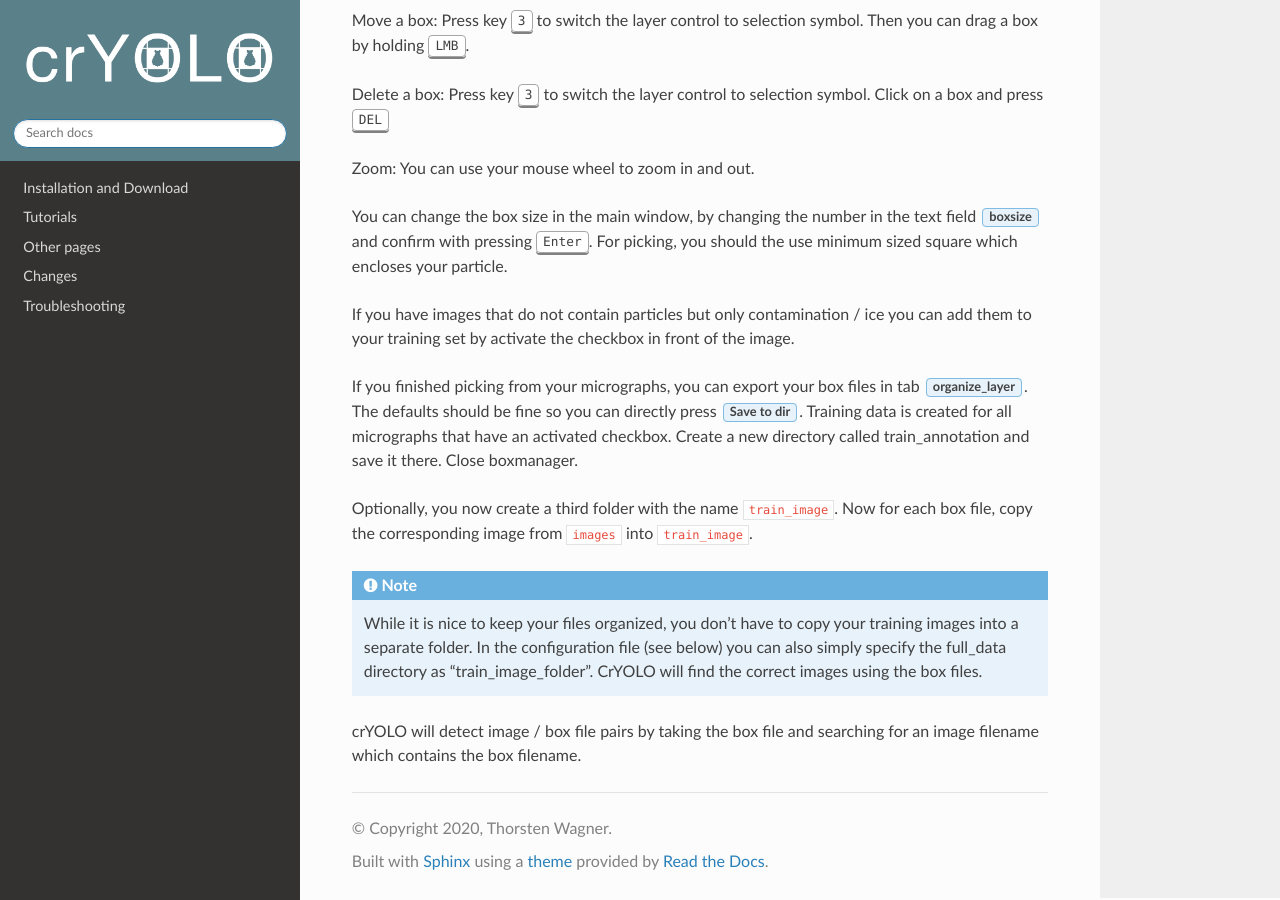
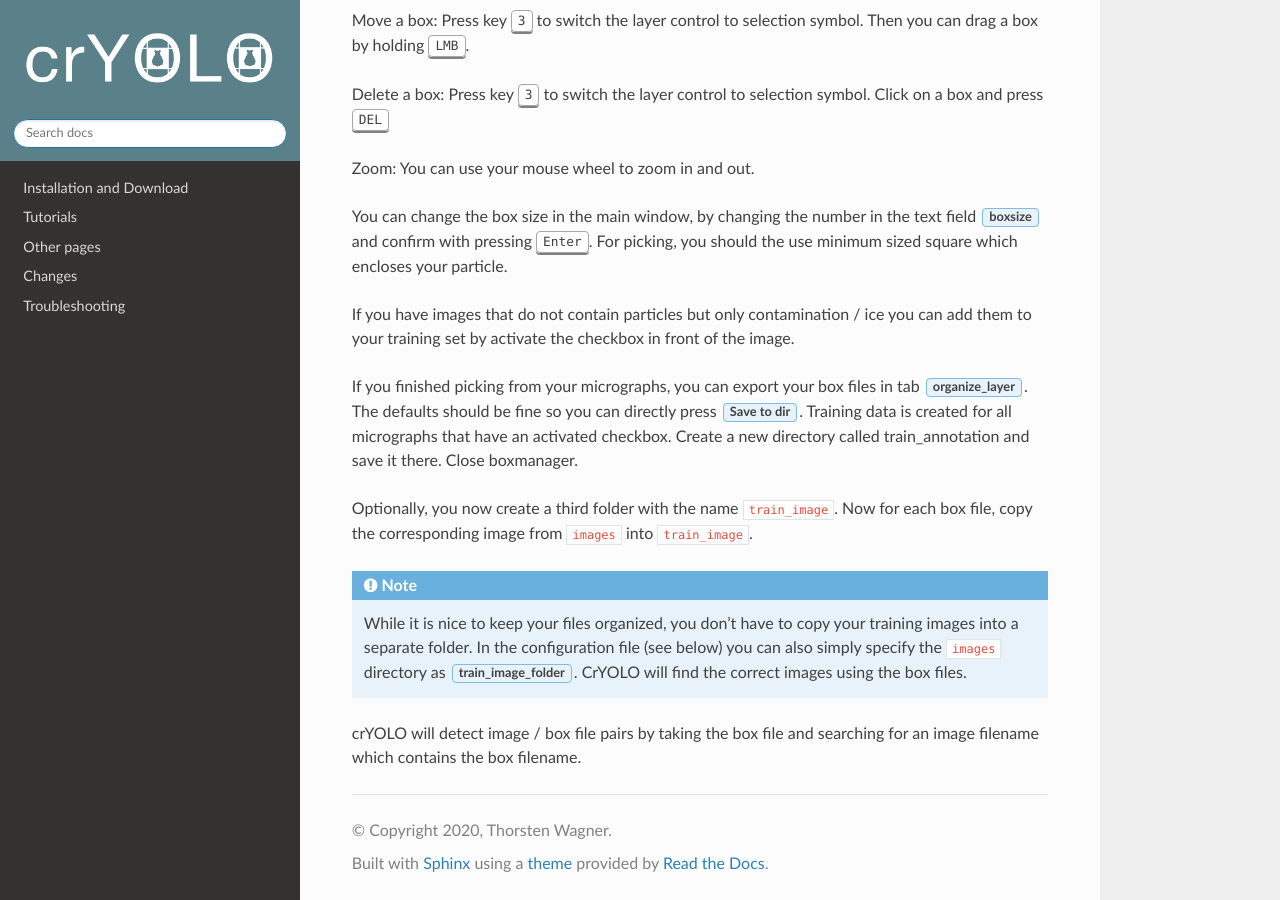
Before and after one commit to MPI-Dortmund/cryolo, a Sphinx documentation site: the page built from source/tutorials/data_preparation.rst, in a window 1280 px wide and 900 px high, scrolled down 1350 px. Built offline with Sphinx 7.4.7 and the Read the Docs theme 2.0.0, drawn with Linux system fonts in a browser that asks for light colours.

Commit message:
update data preparation

```diff
--- a/source/tutorials/data_preparation.rst
+++ b/source/tutorials/data_preparation.rst
@@ -18,6 +18,6 @@
 
 .. note::
 
-    While it is nice to keep your files organized, you don't have to copy your training images into a separate folder. In the configuration file (see below) you can also simply specify the full_data directory as “train_image_folder”. CrYOLO will find the correct images using the box files.
+    While it is nice to keep your files organized, you don't have to copy your training images into a separate folder. In the configuration file (see below) you can also simply specify the :file:`images` directory as :guilabel:`train_image_folder`. CrYOLO will find the correct images using the box files.
 
 crYOLO will detect image / box file pairs by taking the box file and searching for an image filename which contains the box filename.
```
